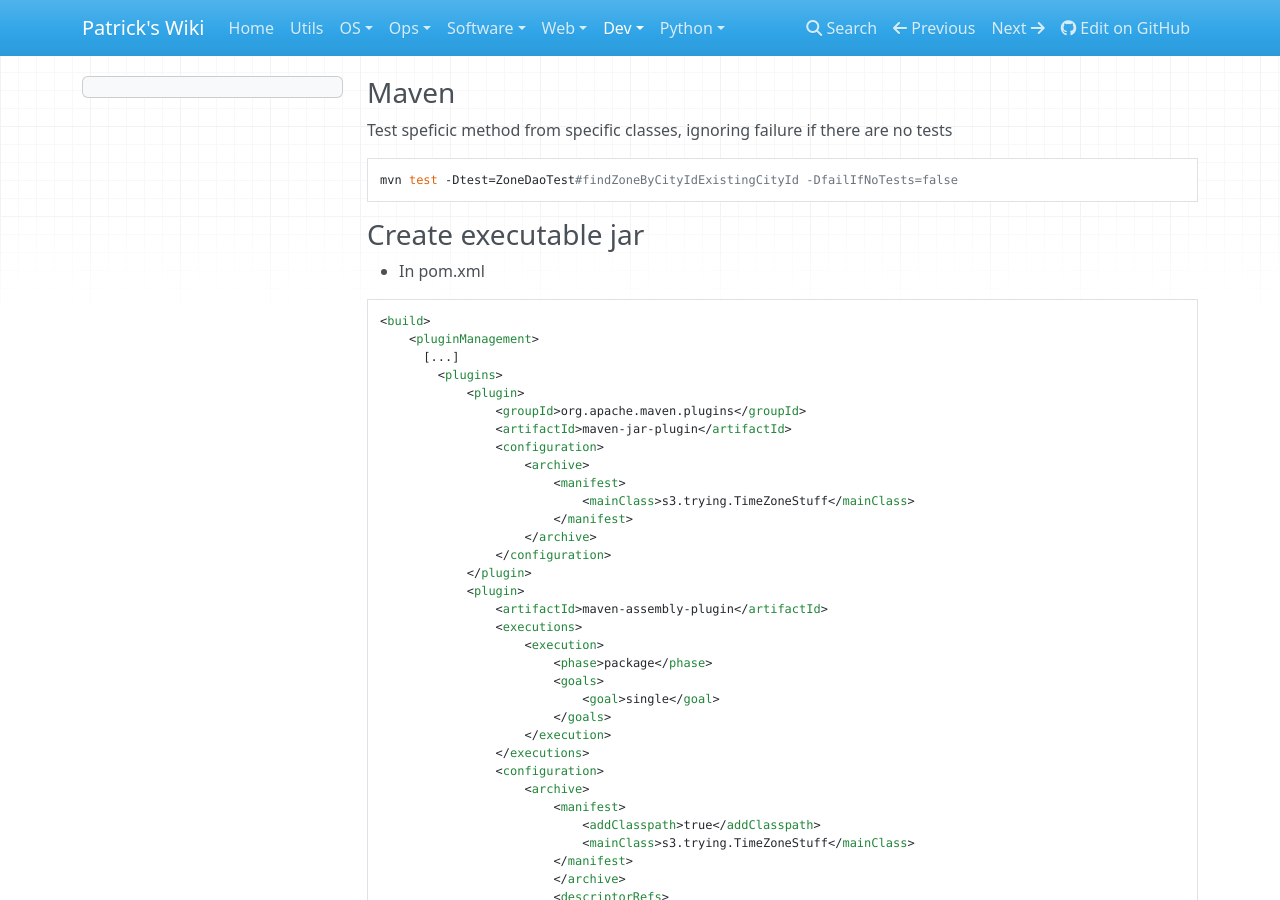
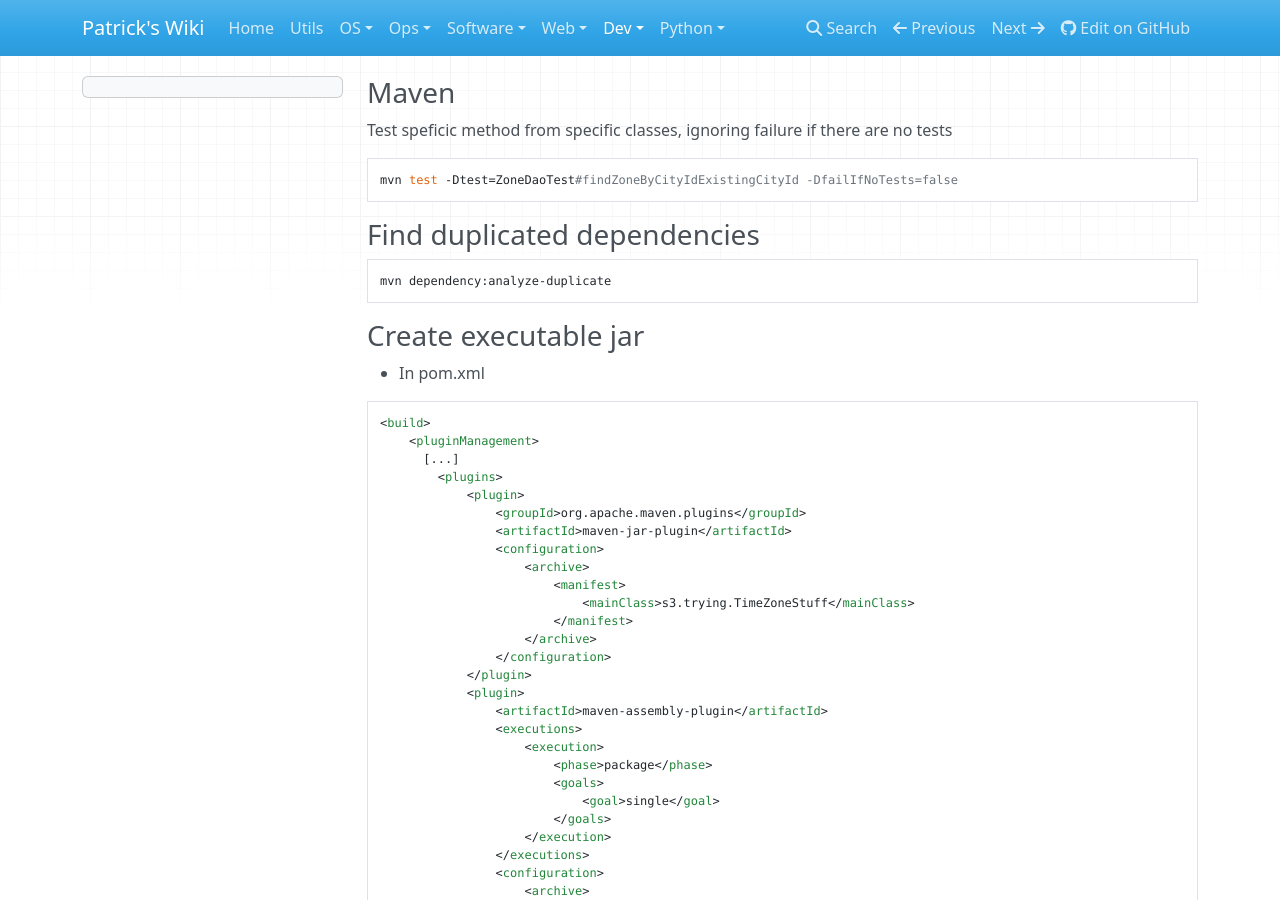
Before and after one commit to patsancu/wiki, an MkDocs documentation site: the page built from docs/dev/Java/Maven.md, in a window 1280 px wide and 900 px high. Built offline with MkDocs 1.6.1, drawn with Linux system fonts in a browser that asks for light colours; nearby versions of some CDN libraries.

Commit message:
maven: Find duplicate dependencies

````diff
--- a/docs/dev/Java/Maven.md
+++ b/docs/dev/Java/Maven.md
@@ -3,6 +3,10 @@
 Test speficic method from specific classes, ignoring failure if there are no tests
 ```
 mvn test -Dtest=ZoneDaoTest#findZoneByCityIdExistingCityId -DfailIfNoTests=false
+```
+### Find duplicated dependencies
+```
+mvn dependency:analyze-duplicate
 ```
 
 ### Create executable jar
````
